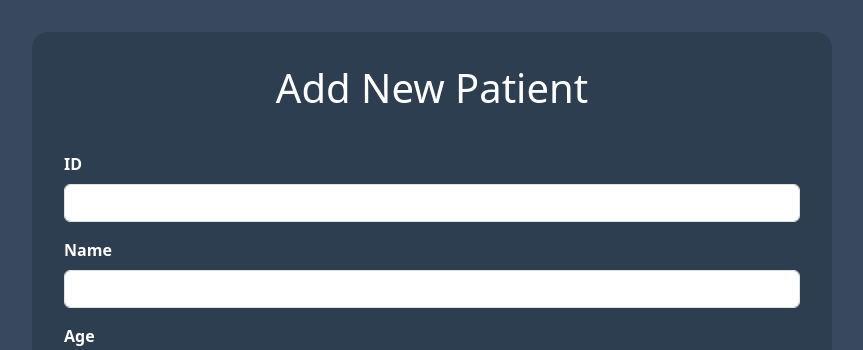
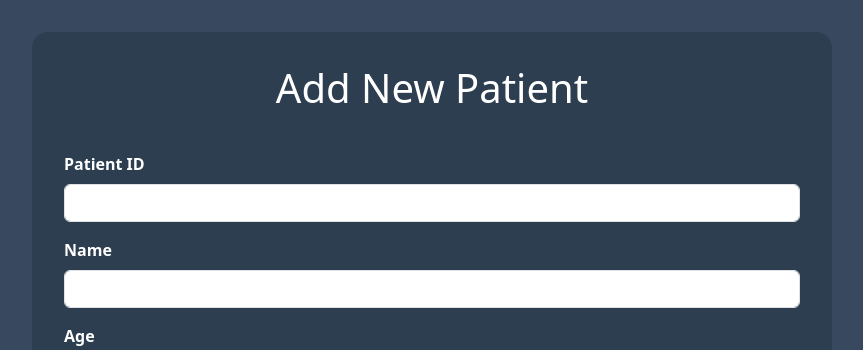
Before and after one commit to Mustafa-Hamam/EMR, a FastAPI app: page /newpatient in a window 1280 px wide. Shown: the top 350 px of the page, without its empty margins (208-1071 px from the left). Run offline with FastAPI, Linux system fonts and the light colour scheme.

Commit message:
fixed html template

```diff
--- a/EMR_core/templates/newpatient.html
+++ b/EMR_core/templates/newpatient.html
@@ -47,8 +47,8 @@
     <div class="container">
         <h1 class="text-center mb-4">Add New Patient</h1>
         <form action="/newpatient" method="post">
-            <label for="id">ID</label>
-            <input type="text" class="form-control" id="id" name="id" required>
+            <label for="patient_id">Patient ID</label>
+            <input type="text" class="form-control" id="patient_id" name="patient_id" required>
 
             <label for="name">Name</label>
             <input type="text" class="form-control" id="name" name="name" required>
```
